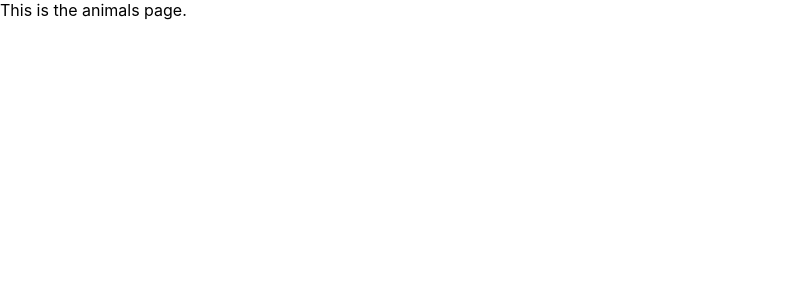
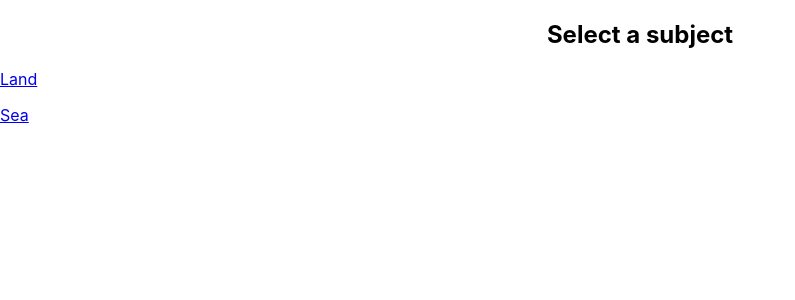
Before and after one commit to otsang3/interactive-learning, a React (Create React App) app: page /animals in a window 1280 px wide. Shown: the top 300 px of the page, without its empty margins (0-795 px from the left). Built offline with nearby package versions, Linux system fonts and the light colour scheme.

Commit message:
added CategoryRequest to handle url requests, added Category.js to handle valid url response from user when selecting a category from home page

```diff
--- a/src/App.js
+++ b/src/App.js
@@ -1,6 +1,6 @@
 import React from 'react';
 import { BrowserRouter as Router, Switch, Route } from 'react-router-dom';
-import Category from './components/Category';
+import CategoryRequest from './components/CategoryRequest';
 import Home from './components/Home';
 
 function App() {
@@ -11,8 +11,8 @@ function App() {
           <Route exact path="/" render={() => (
             <Home/>
           )}/>
-          <Route exact path="/:category" render={(category) => (
-            <Category category={category}/>
+          <Route exact path="/:name" render={(name) => (
+            <CategoryRequest name={name}/>
           )}/>
         </Switch>
       </div>
--- a/src/components/Category.js
+++ b/src/components/Category.js
@@ -1,12 +1,35 @@
 import React from 'react';
+import { topics } from '../data/Data';
+import ListItem from './ListItem';
 
 function Category(props) {
 
-    const { match: {params: {category}} } = props.category;
+    const renderCategories = () => {
+        const topicsArr = [];
+        let index = 0;
+
+        for (let topic in topics) {
+            if (props.name.toLowerCase() === topic) {
+                for (let subject in topics[topic]) {
+                    topicsArr.push(
+                        <ListItem key={index} category={subject}/>
+                    )
+                    index++;
+                }
+                // topics[props.name.toLowerCase()].map((subject, index) => {
+                //     topicsArr.push(
+                //         <ListItem key={index} category={subject}/>
+                //     )
+                // })
+            }
+            return topicsArr;
+        }
+    }
 
     return(
         <div>
-            This is the {category} page.
+            <h2>Select a subject</h2>
+            {renderCategories()}
         </div>
     )
 }
--- /dev/null
+++ b/src/components/CategoryRequest.js
@@ -0,0 +1,28 @@
+import React from 'react';
+import { categories } from '../data/Data';
+import Category from './Category';
+
+function CategoryRequest(props) {
+
+    const { match: {params: {name}} } = props.name;
+
+    const handleRequest = () => {
+
+        for (let category of categories) {
+            if (name.toLowerCase() === category) {
+                return (
+                    <Category name={name}/>
+                )
+            }
+        }
+        return <p>invalid request</p>
+    }
+
+    return(
+        <div>
+            {handleRequest()}
+        </div>
+    )
+}
+
+export default CategoryRequest;
```
Also changed, not shown: 1 other file (tests, documents, lock files or other folders).
